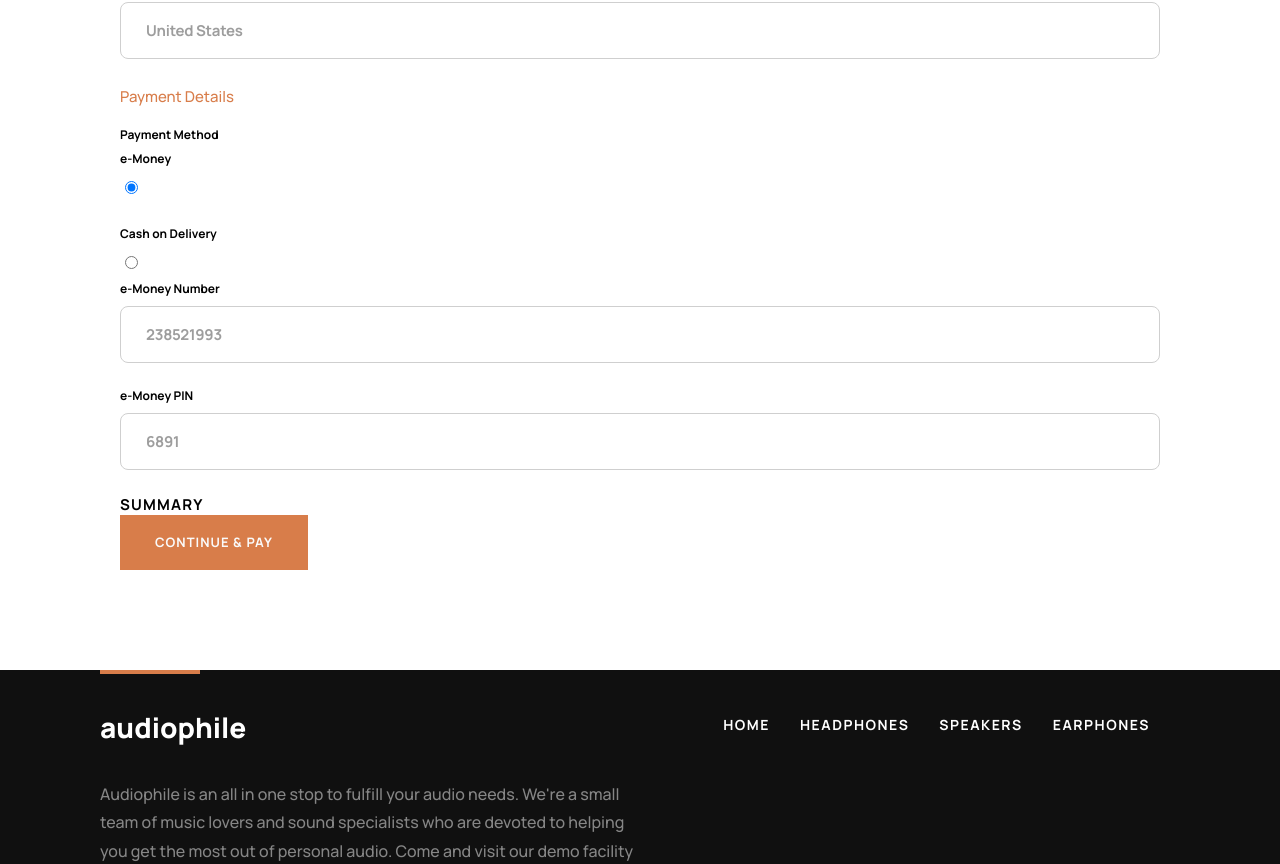
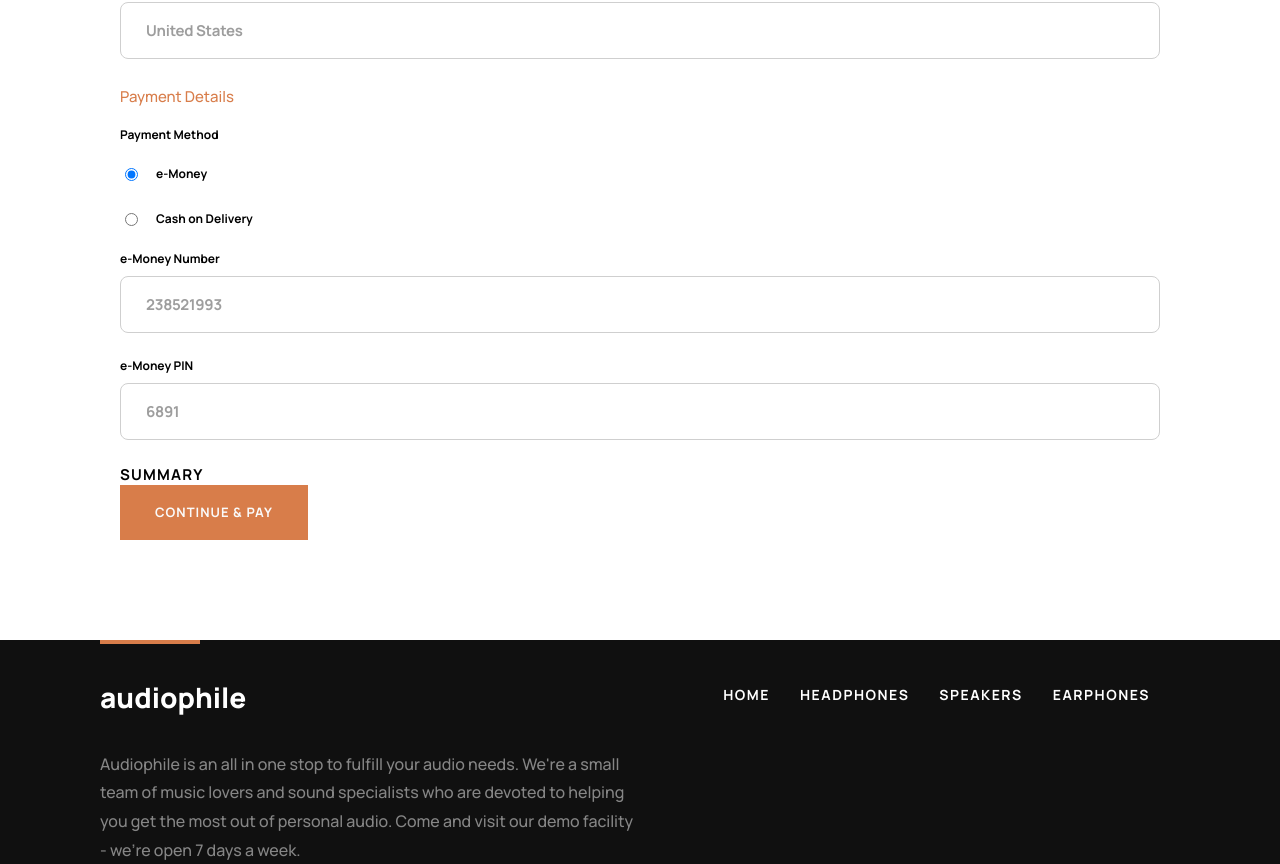
Before and after one commit to sudo-ditto/audiophile-ecommerce, a React (Create React App) app: page /checkout in a window 1280 px wide. Shown: the part 960-1824 px from the top of the page. Built offline with nearby package versions, Linux system fonts and the light colour scheme.

Commit message:
Fieldset styles added in checkout

```diff
--- a/src/assets/sass/5-modules/_inputContainer.scss
+++ b/src/assets/sass/5-modules/_inputContainer.scss
@@ -1,3 +1,4 @@
+// Fieldset styles
 .form-input__container {
     margin-bottom: 25px;
 
@@ -6,7 +7,26 @@
         margin-bottom: 15px;
     }
 
-    .payment-label {
-        opacity: 1;
+
+    // Payment method with radio inputs
+    .payment-method__container {
+        .payment-label {
+            opacity      : 1;
+            margin-bottom: 15px;
+        }
+
+        .form-input {
+            // Display radio input and label on the same line
+            @include flexItem(start, center, row);
+
+            label {
+                // Rearranging input order
+                order        : 2;
+                margin-left  : 15px;
+                margin-bottom: 0;
+            }
+        }
+
+        margin-bottom: 15px;
     }
 }
```
